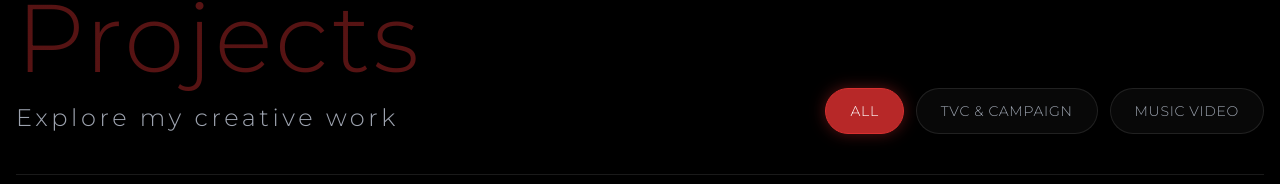
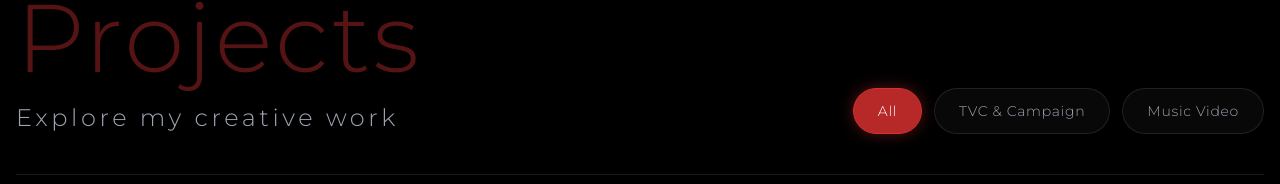
Before and after one commit to zin-wai-shine/m_luu_portfolio, a React (Vite) app: page /portfolio in a window 1280 px wide. Shown: the part 180-364 px from the top of the page. Built offline with nearby package versions, Linux system fonts and the light colour scheme.

Commit message:
Use normal letter case for filter selection buttons

```diff
--- a/src/pages/Portfolio.jsx
+++ b/src/pages/Portfolio.jsx
@@ -391,7 +391,7 @@ const Portfolio = () => {
                     key={filter}
                     onClick={() => setActiveFilter(filter)}
                     whileTap={{ scale: 0.95 }}
-                    className={`relative px-6 py-3 font-light text-xs md:text-sm uppercase tracking-wider transition-all duration-300 overflow-hidden rounded-full whitespace-nowrap border ${
+                    className={`relative px-6 py-3 font-light text-xs md:text-sm tracking-wider transition-all duration-300 overflow-hidden rounded-full whitespace-nowrap border ${
                       activeFilter === filter
                         ? 'text-white border-[#D83030] shadow-[0_0_15px_rgba(216,48,48,0.4)]'
                         : 'text-gray-400 border-white/10 hover:border-white/30 hover:text-white'
```
